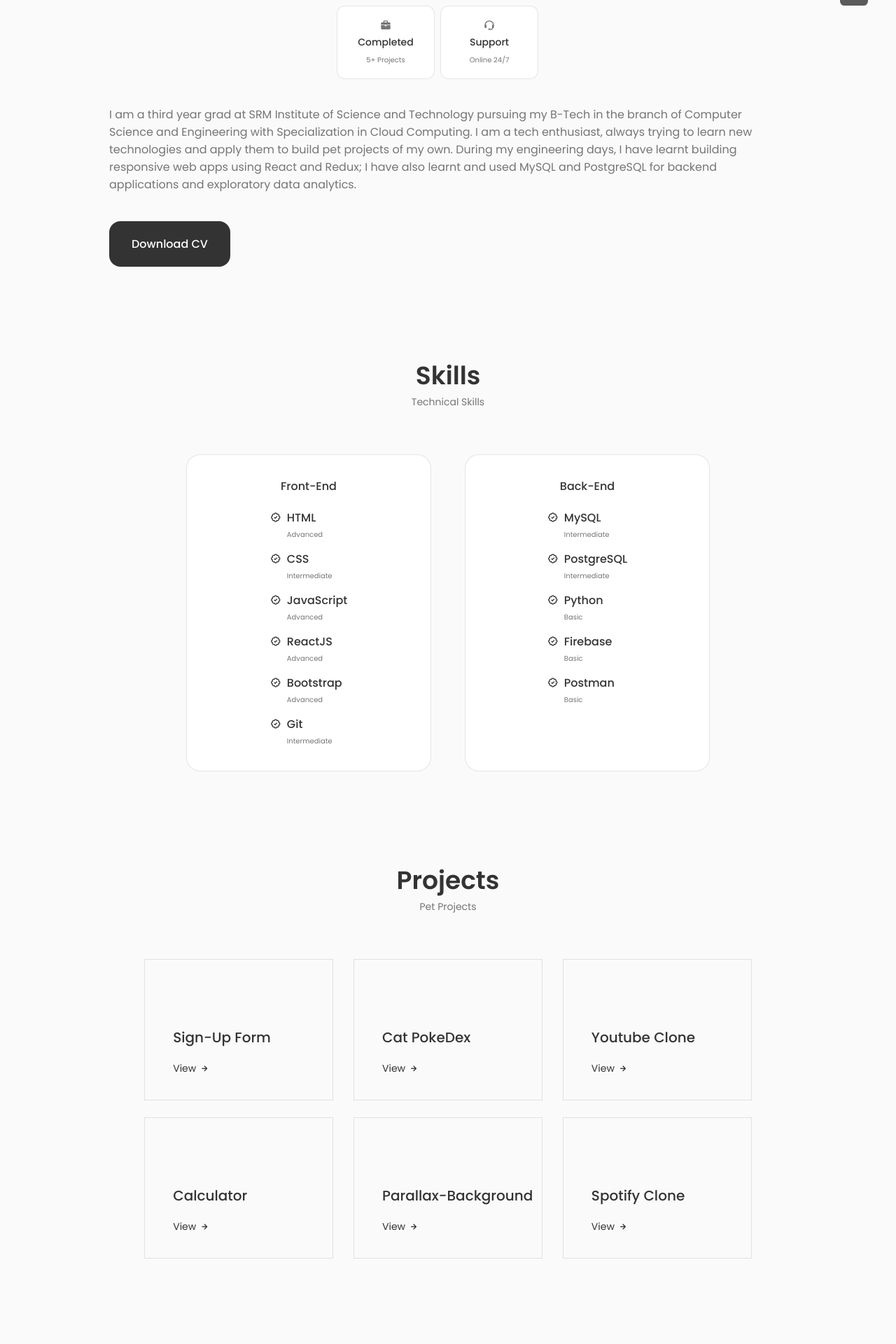
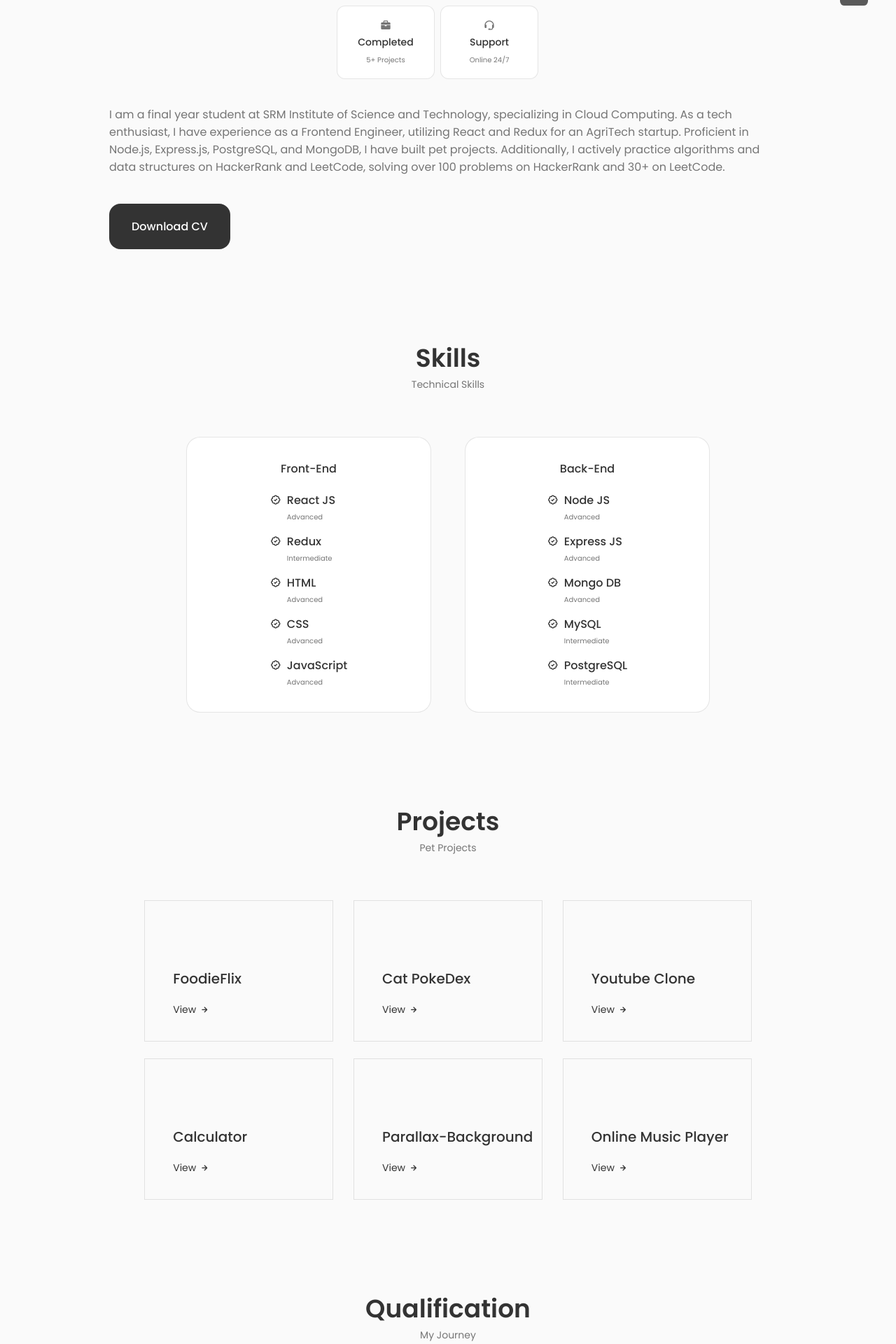
Before and after one commit to Supragya2912/Personal-Portfolio, a React (Create React App) app: page / in a window 1280 px wide. Shown: the part 744-2664 px from the top of the page at 70% size. Built offline with nearby package versions, Linux system fonts and the light colour scheme.

Commit message:
Updated the changes

```diff
--- a/src/components/Home/Data.jsx
+++ b/src/components/Home/Data.jsx
@@ -4,8 +4,8 @@ const Data = () => {
   return (
     <div className="home__data">
         <h1 className="home__title">Supragya Anand</h1>
-        <h3 className="home__subtitle">Front-end Developer</h3>
-        <p className="home__description">I'm a React Developer, tech-enthusiast and novice geek.</p>
+        <h3 className="home__subtitle">Full Stack Developer</h3>
+        <p className="home__description">I'm a Web Application Developer, tech-enthusiast and novice geek.</p>
     </div>
   )
 }
--- a/src/components/Projects/Projects.jsx
+++ b/src/components/Projects/Projects.jsx
@@ -16,7 +16,7 @@ const Projects = () => {
             <div className="projects__container container grid">
                 <div className="projects__content">
                     <div>
-                        <h3 className="projects__title">Sign-Up Form</h3>
+                        <h3 className="projects__title">FoodieFlix</h3>
                     </div>
 
                     <span className="projects__button" onClick={() => { toggleValue(1) }}>View <i className="uil uil-arrow-right projects__button-icon"></i></span>
@@ -24,20 +24,34 @@ const Projects = () => {
                     <div className={toggleSwitch === 1 ? "projects__modal active-modal" : "projects__modal"}>
                         <div className="projects__modal-content">
                             <i className="uil uil-times projects__modal-close" onClick={() => { toggleValue(0) }}></i>
-                            <h3 className="projects__modal-title">Sign-Up Form</h3>
-                            <p className="projects__modal-description">This is a basic Sign Up Form made using Vanilla JavaScript and HTML CSS.</p>
+                            <h3 className="projects__modal-title">FoodieFlix</h3>
+                            <p className="projects__modal-description">This is a MERN stack app which has allows user to order food online. The app uses React as client side handling and server side is handled with Express alongwith MongoDB as database</p>
 
                             <ul className="projects__modal-projects grid">
                                 <li className="projects__modal-project">
                                     <i className="uil uil-check-circle services__modal-icon"></i>
-                                    <p className="services__modal-info">A basic form which takes inputs</p>
+                                    <p className="services__modal-info">React UI development</p>
                                 </li>
                             </ul>
 
                             <ul className="projects__modal-projects grid">
                                 <li className="projects__modal-project">
                                     <i className="uil uil-check-circle services__modal-icon"></i>
-                                    <p className="services__modal-info">Designing using Bootstrap</p>
+                                    <p className="services__modal-info">Handling Server Side using Node JS</p>
+                                </li>
+                            </ul>
+
+                            <ul className="projects__modal-projects grid">
+                                <li className="projects__modal-project">
+                                    <i className="uil uil-check-circle services__modal-icon"></i>
+                                    <p className="services__modal-info">Authentication using JWT and Bycrpt Js</p>
+                                </li>
+                            </ul>
+
+                            <ul className="projects__modal-projects grid">
+                                <li className="projects__modal-project">
+                                    <i className="uil uil-check-circle services__modal-icon"></i>
+                                    <p className="services__modal-info">Connecting Mongo DB to server and client</p>
                                 </li>
                             </ul>
 
@@ -323,7 +337,7 @@ const Projects = () => {
 
                 <div className="projects__content">
                     <div>
-                        <h3 className="projects__title">Spotify Clone</h3>
+                        <h3 className="projects__title">Online Music Player</h3>
                     </div>
 
                     <span className="projects__button" onClick={() => { toggleValue(6) }}>View<i className="uil uil-arrow-right projects__button-icon"></i></span>
@@ -332,13 +346,13 @@ const Projects = () => {
                         <div className="projects__modal-content">
                             <i className="uil uil-times projects__modal-close" onClick={() => { toggleValue(0) }}></i>
 
-                            <h3 className="projects__modal-title">Spotify Clone</h3>
-                            <p className="projects__modal-description">This is a simple arithematic calculator made using React Js.</p>
+                            <h3 className="projects__modal-title">Online Music Player</h3>
+                            <p className="projects__modal-description">This is a Music Player created using API integration.</p>
 
                             <ul className="projects__modal-projects grid">
                                 <li className="projects__modal-project">
                                     <i className="uil uil-check-circle services__modal-icon"></i>
-                                    <p className="services__modal-info">Designing of the Spotify like UI</p>
+                                    <p className="services__modal-info">Designing of the Music Player UI</p>
                                 </li>
                             </ul>
 
@@ -353,17 +367,11 @@ const Projects = () => {
                             <ul className="projects__modal-projects grid">
                                 <li className="projects__modal-project">
                                     <i className="uil uil-check-circle services__modal-icon"></i>
-                                    <p className="services__modal-info">API integration using Spotify API</p>
+                                    <p className="services__modal-info">API integration to list songs, liked songs and artists</p>
 
                                 </li>
                             </ul>
-                            <ul className="projects__modal-projects grid">
-                                <li className="projects__modal-project">
-                                    <i className="uil uil-check-circle services__modal-icon"></i>
-                                    <p className="services__modal-info">This is an ongoing project</p>
 
-                                </li>
-                            </ul>
                             <ul className="projects__modal-projects grid">
                                 <li className="projects__modal-project">
                                     <i className="uil uil-check-circle services__modal-icon"></i>
--- a/src/components/about/About.jsx
+++ b/src/components/about/About.jsx
@@ -16,9 +16,10 @@ const About = () => {
                     <Info />
 
 
-                    <p className="about__description">I am a third year grad at SRM Institute of Science and Technology pursuing my B-Tech in the branch of Computer Science and Engineering with Specialization in Cloud Computing.
-
-                        I am a tech enthusiast, always trying to learn new technologies and apply them to build pet projects of my own. During my engineering days, I have learnt building responsive web apps using React and Redux; I have also learnt and used MySQL and PostgreSQL for backend applications and exploratory data analytics.</p>
+                    <p className="about__description">I am a final year student at SRM Institute of Science and Technology, specializing in Cloud Computing. As a tech enthusiast, I have
+                        experience as a Frontend Engineer, utilizing React and Redux for an AgriTech startup. Proficient in Node.js, Express.js, PostgreSQL,
+                        and MongoDB, I have built pet projects. Additionally, I actively practice algorithms and data structures on HackerRank and
+                        LeetCode, solving over 100 problems on HackerRank and 30+ on LeetCode.</p>
 
                     <a download href={CV} target="__blank" className="button button--flex">Download CV</a>
                 </div>
--- a/src/components/skills/Backend.jsx
+++ b/src/components/skills/Backend.jsx
@@ -7,6 +7,30 @@ const Backend = () => {
 
         <div className="skills__box">
             <div className="skills__group">
+                <div className="skills__data">
+                    <i class="bx bx-badge-check"></i>
+                    <div>
+                        <h3 className="skills__name">Node JS</h3>
+                        <span className="skills__level">Advanced</span>
+                    </div>
+                </div>
+
+                <div className="skills__data">
+                    <i class="bx bx-badge-check"></i>
+                    <div>
+                        <h3 className="skills__name">Express JS</h3>
+                        <span className="skills__level">Advanced</span>
+                    </div>
+                </div>
+
+                <div className="skills__data">
+                    <i class="bx bx-badge-check"></i>
+                    <div>
+                        <h3 className="skills__name">Mongo DB</h3>
+                        <span className="skills__level">Advanced</span>
+                    </div>
+                </div>
+
                 <div className="skills__data">
                     <i class="bx bx-badge-check"></i>
                     <div>
@@ -22,30 +46,6 @@ const Backend = () => {
                         <span className="skills__level">Intermediate</span>
                     </div>
                 </div>
-
-                <div className="skills__data">
-                    <i class="bx bx-badge-check"></i>
-                    <div>
-                        <h3 className="skills__name">Python</h3>
-                        <span className="skills__level">Basic</span>
-                    </div>
-                </div>
-
-                <div className="skills__data">
-                    <i class="bx bx-badge-check"></i>
-                    <div>
-                        <h3 className="skills__name">Firebase</h3>
-                        <span className="skills__level">Basic</span>
-                    </div>
-                </div>
-
-                <div className="skills__data">
-                    <i class="bx bx-badge-check"></i>
-                    <div>
-                        <h3 className="skills__name">Postman</h3>
-                        <span className="skills__level">Basic</span>
-                    </div>
-                </div>
             </div>
 
         </div>
--- a/src/components/skills/Frontend.jsx
+++ b/src/components/skills/Frontend.jsx
@@ -10,7 +10,7 @@ const Frontend = () => {
                 <div className="skills__data">
                     <i class="bx bx-badge-check"></i>
                     <div>
-                        <h3 className="skills__name">HTML</h3>
+                        <h3 className="skills__name">React JS</h3>
                         <span className="skills__level">Advanced</span>
                     </div>
                 </div>
@@ -18,8 +18,25 @@ const Frontend = () => {
                 <div className="skills__data">
                     <i class="bx bx-badge-check"></i>
                     <div>
+                        <h3 className="skills__name">Redux</h3>
+                        <span className="skills__level">Intermediate</span>
+                    </div>
+                </div>
+
+                <div className="skills__data">
+                    <i class="bx bx-badge-check"></i>
+                    <div>
+                        <h3 className="skills__name">HTML</h3>
+                        <span className="skills__level">Advanced</span>
+                    </div>
+                </div>
+
+
+                <div className="skills__data">
+                    <i class="bx bx-badge-check"></i>
+                    <div>
                         <h3 className="skills__name">CSS</h3>
-                        <span className="skills__level">Intermediate</span>
+                        <span className="skills__level">Advanced</span>
                     </div>
                 </div>
 
@@ -31,30 +48,13 @@ const Frontend = () => {
                     </div>
                 </div>
 
-
-                <div className="skills__data">
-                    <i class="bx bx-badge-check"></i>
-                    <div>
-                        <h3 className="skills__name">ReactJS</h3>
-                        <span className="skills__level">Advanced</span>
-                    </div>
-                </div>
-
-                <div className="skills__data">
-                    <i class="bx bx-badge-check"></i>
-                    <div>
-                        <h3 className="skills__name">Bootstrap</h3>
-                        <span className="skills__level">Advanced</span>
-                    </div>
-                </div>
-
-                <div className="skills__data">
+                {/* <div className="skills__data">
                     <i class="bx bx-badge-check"></i>
                     <div>
                         <h3 className="skills__name">Git</h3>
                         <span className="skills__level">Intermediate</span>
                     </div>
-                </div>
+                </div> */}
 
 
             </div>
```
Also changed, not shown: 1 other file (tests, documents, lock files or other folders).
